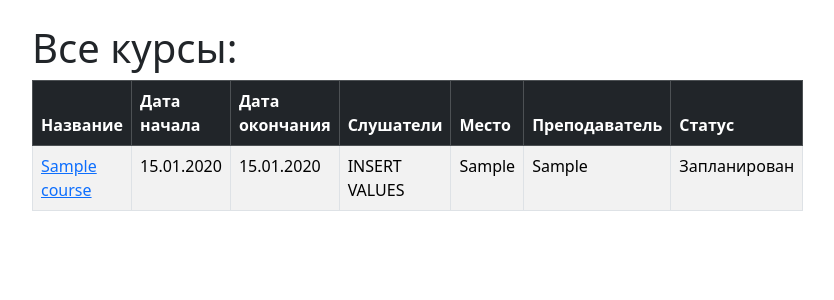
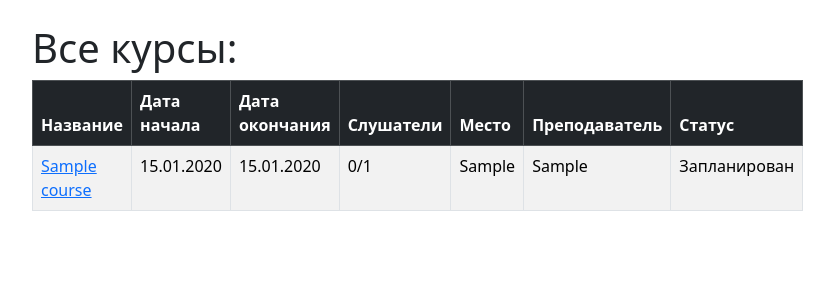
Before and after one commit to I-Matvejev/AcademyCRM, a Django app: page /all-courses/ in a window 1280 px wide. Shown: the part 56-356 px from the top of the page, without its empty margins (288-1122 px from the left). Run offline with Django 5.2, Linux system fonts and the light colour scheme; a user stored in the database is signed in; tables that the repository leaves empty hold one stand-in row (values such as "Sample post").

Commit message:
Attendees count and representation added

```diff
--- a/dcrm/academy/templates/all_courses.html
+++ b/dcrm/academy/templates/all_courses.html
@@ -24,7 +24,7 @@
                 <td><a href="{% url 'course_detail' course.id %}">{{ course.course_name | truncatechars:30 }}</a></td>
                 <td>{{ course.course_date_begin|date:'d.m.Y' }}</td>
                 <td>{{ course.course_date_end|date:'d.m.Y'  }}</td>
-                <td>INSERT VALUES</td>
+                <td>{{ course.number_of_attendees_invoice_paid }}/{{ course.number_of_attendees }}</td>
                 <td>{{ course.course_location }}</td>
                 <td>{{ course.course_tutor }}</td>
                 <td>{{ course.course_status }}</td>
--- a/dcrm/academy/templates/home.html
+++ b/dcrm/academy/templates/home.html
@@ -18,7 +18,7 @@
                         </div>
                         <p class="mb-1">Начало: {{ course.course_date_begin|date:'d.m.Y' }}</p>
                         <p class="mb-1">Место: {{ course.course_location }}</p>
-                        <p class="mb-1">Слушатели: {{ course.number_of_attendees }}</p>
+                        <p class="mb-1">Слушатели: {{ course.number_of_attendees_invoice_paid }}/{{ course.number_of_attendees }}</p>
                       </a><br/>
                 </div>
                 {% endfor %}
--- a/dcrm/academy/views.py
+++ b/dcrm/academy/views.py
@@ -3,7 +3,7 @@ import datetime
 from django.shortcuts import render, redirect
 from django.contrib.auth import authenticate, login, logout
 from django.contrib import messages
-from django.db.models import Count
+from django.db.models import Count, Case, When, Q
 
 from .models import Course, Attendee
 from .forms import NewCourseForm, CourseAttendeesForm
@@ -19,7 +19,7 @@ def home(request):
             return redirect('home')
         else:
             messages.success(request, "Возникла проблема, попробуйте еще раз...")
-    upcoming_courses = Course.objects.filter(course_date_begin__gte=datetime.date.today()).order_by('course_date_begin')[:5].annotate(number_of_attendees=Count('attendee'))
+    upcoming_courses = Course.objects.filter(course_date_begin__gt=datetime.date.today()).order_by('course_date_begin')[:5].annotate(number_of_attendees=Count('attendee')).annotate(number_of_attendees_invoice_paid=Count(Case(When(Q(attendee__attendee_invoice_status='Оплачен') | Q(attendee__attendee_invoice_status='Постоплата'), then=1))))
     return render(request, 'home.html', {'upcoming_courses': upcoming_courses})
 
 
@@ -43,7 +43,7 @@ def new_course(request):
 
 
 def all_courses(request):
-    courses = Course.objects.all().order_by('-id')
+    courses = Course.objects.all().order_by('-id').annotate(number_of_attendees=Count('attendee')).annotate(number_of_attendees_invoice_paid=Count(Case(When(Q(attendee__attendee_invoice_status='Оплачен') | Q(attendee__attendee_invoice_status='Постоплата'), then=1))))
     return render(request, 'all_courses.html', {'courses': courses})
 
 
```
